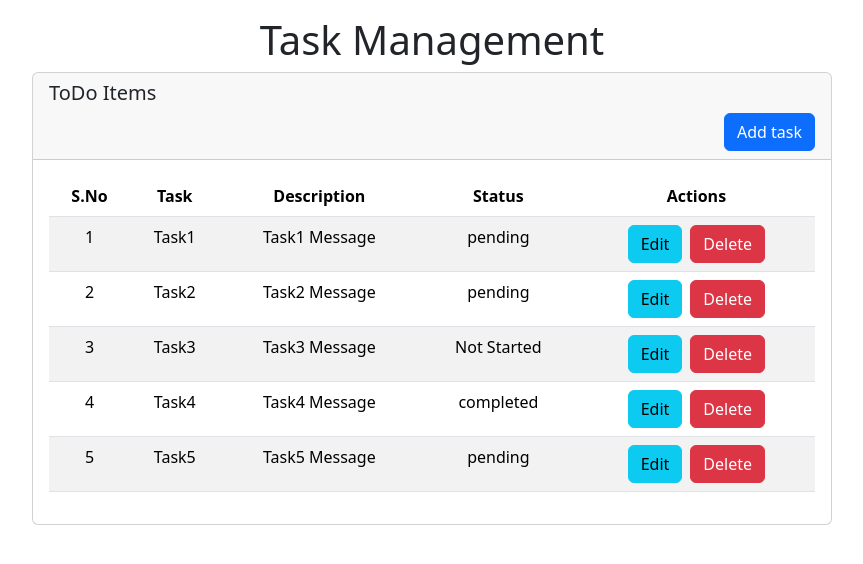
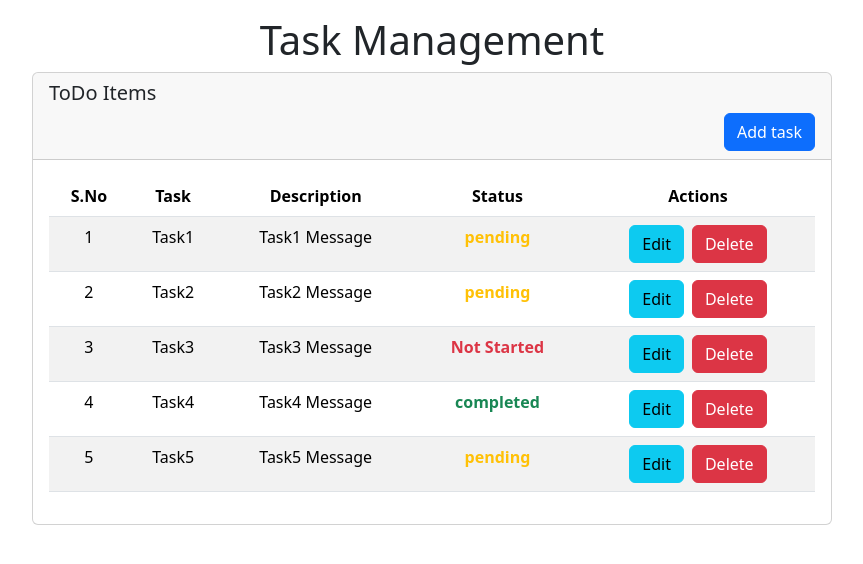
Before and after one commit to lohith1507/React-Todo, a React (Create React App) app: page / in a window 1280 px wide. Shown: the top 564 px of the page, without its empty margins (208-1071 px from the left). Built offline with nearby package versions, Linux system fonts and the light colour scheme; data requests are answered from the project's data file.

Commit message:
Todo completed

```diff
--- a/src/comp/index.js
+++ b/src/comp/index.js
@@ -13,7 +13,7 @@ import {
 import { GlobalContext } from "../App";
 
 export default function Index() {
-  const { todos, setTodos, fetchTodos, deleteTodo, addTodo , editTodo} =
+  const { todos, setTodos, fetchTodos, deleteTodo, addTodo, editTodo } =
     useContext(GlobalContext);
   const [show, setShow] = useState(false);
   const [formData, setFormData] = useState({
@@ -25,23 +25,23 @@ export default function Index() {
 
   const handleClose = () => setShow(false);
   const handleAdd = () => {
-    setEditId(null)
+    setEditId(null);
     setFormData({
       task: "",
       msg: "",
-      status: "Not Started"
+      status: "Not Started",
     });
     setShow(true);
   };
   const handleEdit = (item) => {
     setFormData(item);
-      setEditId(item.id)
+    setEditId(item.id);
     setShow(true);
   };
 
   useEffect(() => {
     fetchTodos();
-  },[]);
+  }, []);
 
   const handleChange = (e) => {
     setFormData({ ...formData, [e.target.name]: e.target.value });
@@ -49,7 +49,7 @@ export default function Index() {
 
   const handleSave = async (e) => {
     e.preventDefault();
-      if(!editId){
+    if (!editId) {
       const newTask = {
         id: todos.length > 0 ? todos[todos.length - 1].id + 1 : 1,
         ...formData,
@@ -62,11 +62,10 @@ export default function Index() {
       } catch (err) {
         console.log("Failed to Save new Task: ", err);
       }
-      }
-    else {
+    } else {
       try {
         const res = await editTodo(editId, formData);
-        if (res.ok){
+        if (res.ok) {
           alert("Task Updated!");
         }
       } catch (err) {
@@ -87,6 +86,19 @@ export default function Index() {
       alert(`Failed to delete Todo with id - ${id}`);
     }
     fetchTodos();
+  };
+
+  const getStatusColor = (status) => {
+    switch (status) {
+      case "Not Started":
+        return "text-danger";
+      case "pending":
+        return "text-warning";
+      case "completed":
+        return "text-success";
+      default:
+        return "black";
+    }
   };
 
   return (
@@ -120,7 +132,7 @@ export default function Index() {
                     <td>{item.id}</td>
                     <td>{item.task}</td>
                     <td>{item.msg}</td>
-                    <td>{item.status}</td>
+                    <td className={getStatusColor(item.status)} style={{fontWeight:"bold"}}>{item.status}</td>
                     <td>
                       <Button
                         onClick={() => handleEdit(item)}
@@ -172,17 +184,22 @@ export default function Index() {
               />
             </Form.Group>
 
-            {
-              editId ? <Form.Group className="mb-3">
+            {editId ? (
+              <Form.Group className="mb-3">
                 <Form.Label>Status</Form.Label>
-              <Form.Select onChange={handleChange} value={formData.status} name="status">
-                <option value="not started">Not Started</option>
-                <option value="pending">Pending</option>
-                <option value="completed">Completed</option>
+                <Form.Select
+                  onChange={handleChange}
+                  value={formData.status}
+                  name="status"
+                >
+                  <option value="Not Started">Not Started</option>
+                  <option value="Pending">Pending</option>
+                  <option value="Completed">Completed</option>
                 </Form.Select>
-            </Form.Group> : ""
-
-            }
+              </Form.Group>
+            ) : (
+              ""
+            )}
           </Form>
         </Modal.Body>
         <Modal.Footer>
```
Lines whose indentation alone changed are shown as unchanged.
